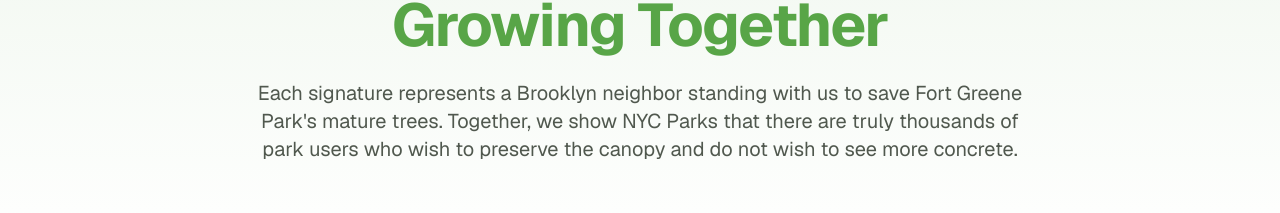
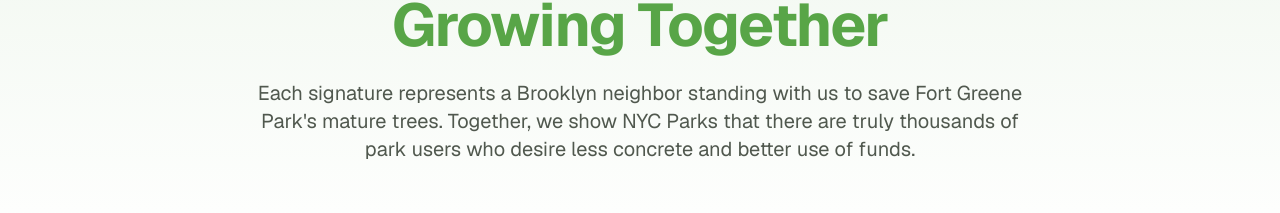
Before and after one commit to brucestarlove/ffgp-website, a Next.js app: page /petition-signatures in a window 1280 px wide. Shown: the part 226-439 px from the top of the page. Built offline with nearby package versions, Linux system fonts and the light colour scheme; no server answers; the database is empty.

Commit message:
less concrete and better use of funds

```diff
--- a/src/app/petition-signatures/page.tsx
+++ b/src/app/petition-signatures/page.tsx
@@ -30,7 +30,7 @@
               <span className="text-primary block">Growing Together</span>
             </h1>
             <p className="mt-6 text-xl text-muted-foreground max-w-3xl mx-auto">
-              Each signature represents a Brooklyn neighbor standing with us to save Fort Greene Park&apos;s mature trees. Together, we show NYC Parks that there are truly thousands of park users who wish to preserve the canopy and do not wish to see more concrete.
+              Each signature represents a Brooklyn neighbor standing with us to save Fort Greene Park&apos;s mature trees. Together, we show NYC Parks that there are truly thousands of park users who desire less concrete and better use of funds.
             </p>
           </div>
         </div>
```
